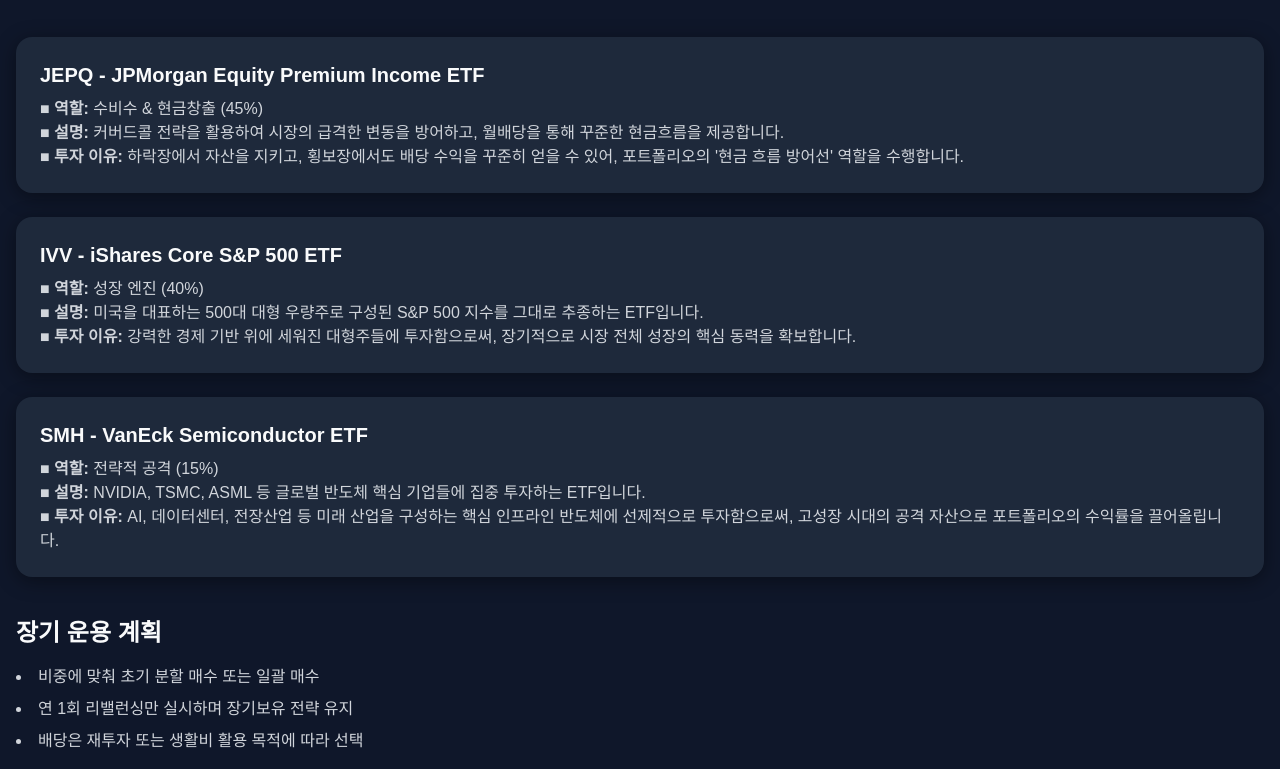
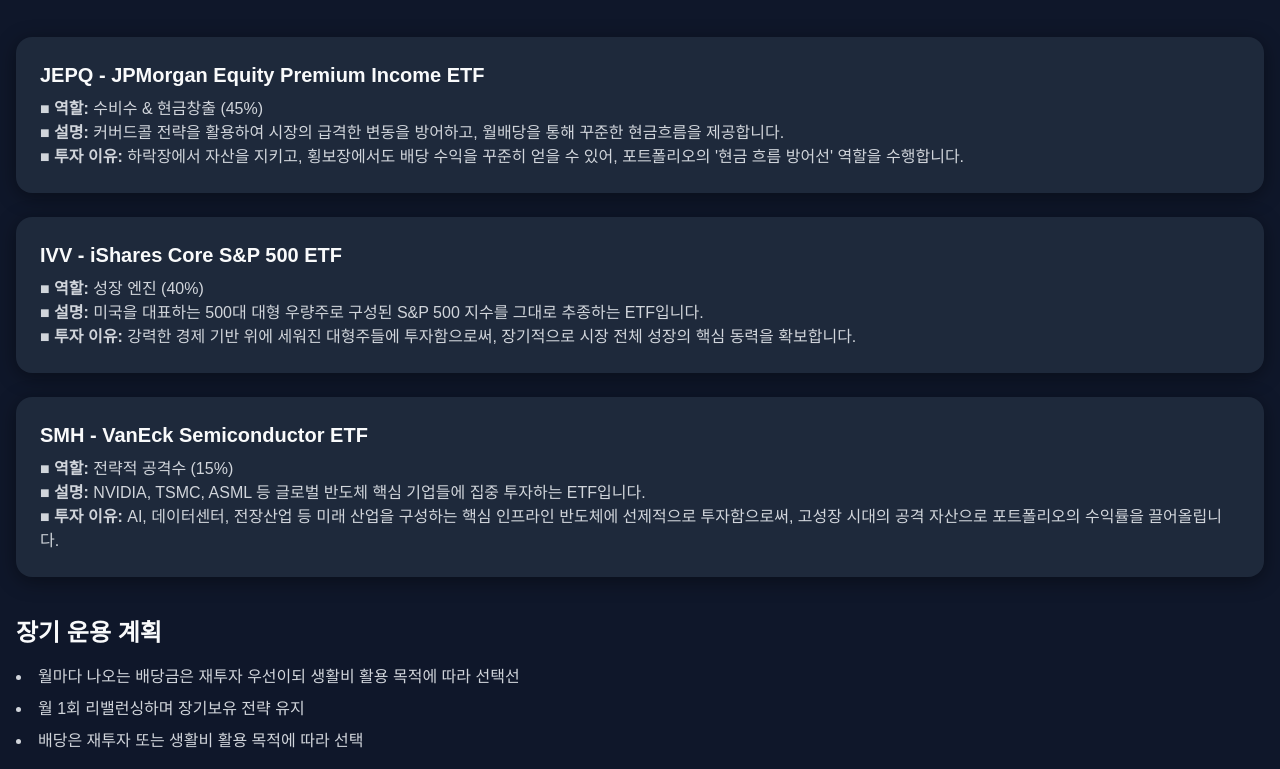
Before and after one commit to thiscold829/portfolio, a plain HTML site: page index.html in a window 1280 px wide. Shown: the part 761-1530 px from the top of the page. Drawn offline with nearby package versions, Linux system fonts and the light colour scheme.

Commit message:
Update index.html

```diff
--- a/index.html
+++ b/index.html
@@ -131,7 +131,7 @@
     </div>
     <div class="card">
       <h3 class="text-xl font-semibold mb-2">SMH - VanEck Semiconductor ETF</h3>
-      <p class="text-gray-300">■ <strong>역할:</strong> 전략적 공격 (15%)<br>
+      <p class="text-gray-300">■ <strong>역할:</strong> 전략적 공격수 (15%)<br>
       ■ <strong>설명:</strong> NVIDIA, TSMC, ASML 등 글로벌 반도체 핵심 기업들에 집중 투자하는 ETF입니다.<br>
       ■ <strong>투자 이유:</strong> AI, 데이터센터, 전장산업 등 미래 산업을 구성하는 핵심 인프라인 반도체에 선제적으로 투자함으로써, 고성장 시대의 공격 자산으로 포트폴리오의 수익률을 끌어올립니다.</p>
     </div>
@@ -140,8 +140,8 @@
   <section class="mt-10">
     <h2 class="text-2xl font-semibold mb-4">장기 운용 계획</h2>
     <ul class="list-disc list-inside space-y-2 text-gray-300">
-      <li>비중에 맞춰 초기 분할 매수 또는 일괄 매수</li>
-      <li>연 1회 리밸런싱만 실시하며 장기보유 전략 유지</li>
+      <li>월마다 나오는 배당금은 재투자 우선이되 생활비 활용 목적에 따라 선택선</li>
+      <li>월 1회 리밸런싱하며 장기보유 전략 유지</li>
       <li>배당은 재투자 또는 생활비 활용 목적에 따라 선택</li>
     </ul>
   </section>
```
